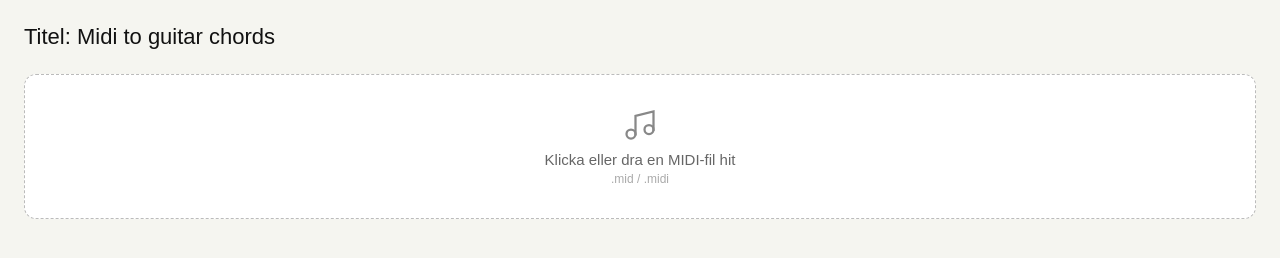
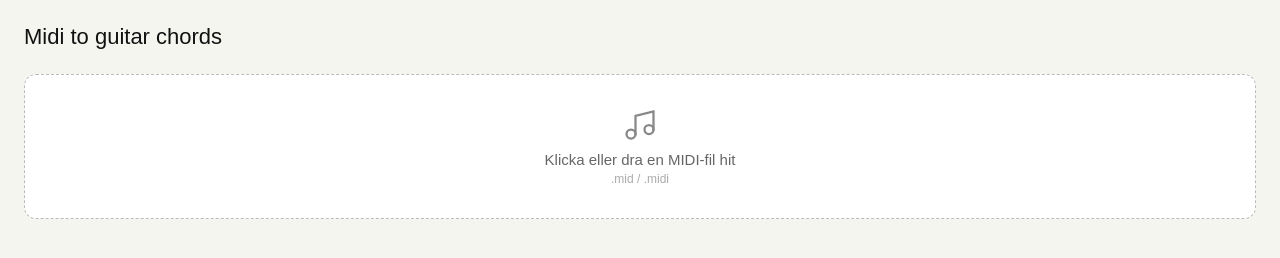
Before and after one commit to ghsamme/guitar_tab_generator, a website: page index.html in a window 1280 px wide. Drawn offline with Linux system fonts and the light colour scheme.

Commit message:
ny rubrik

```diff
--- a/index.html
+++ b/index.html
@@ -6,7 +6,7 @@
 <link rel="stylesheet" href="style.css">
 </head>
 <body>
-<h1>Titel: Midi to guitar chords</h1>
+<h1>Midi to guitar chords</h1>
 
 <div class="upload-area" id="drop-zone" onclick="document.getElementById('fi').click()">
   <svg width="36" height="36" viewBox="0 0 24 24" fill="none" stroke="#888" stroke-width="1.5" style="margin:0 auto 8px;display:block"><path d="M9 19V6l12-3v13"/><circle cx="6" cy="18" r="3"/><circle cx="18" cy="15" r="3"/></svg>
```
